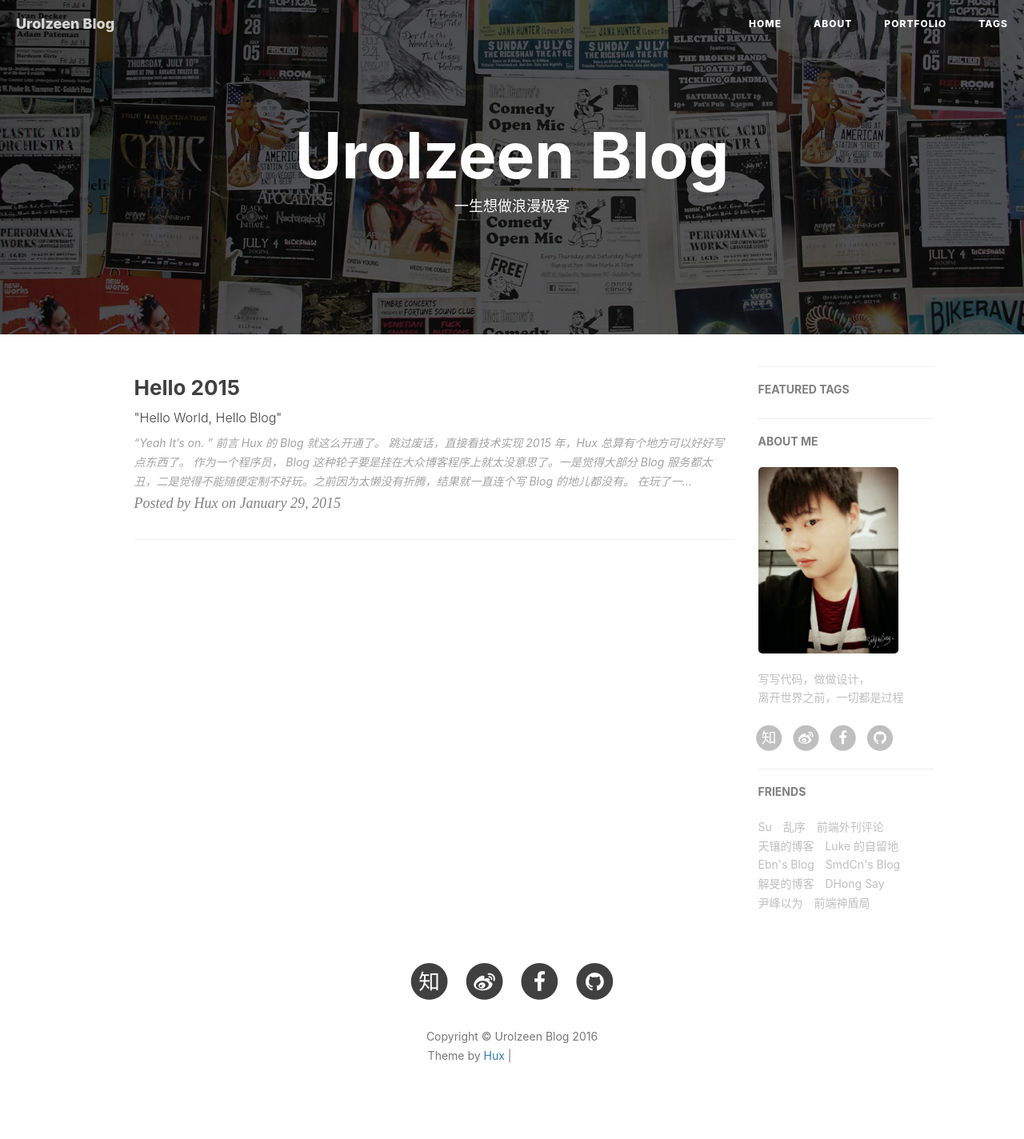
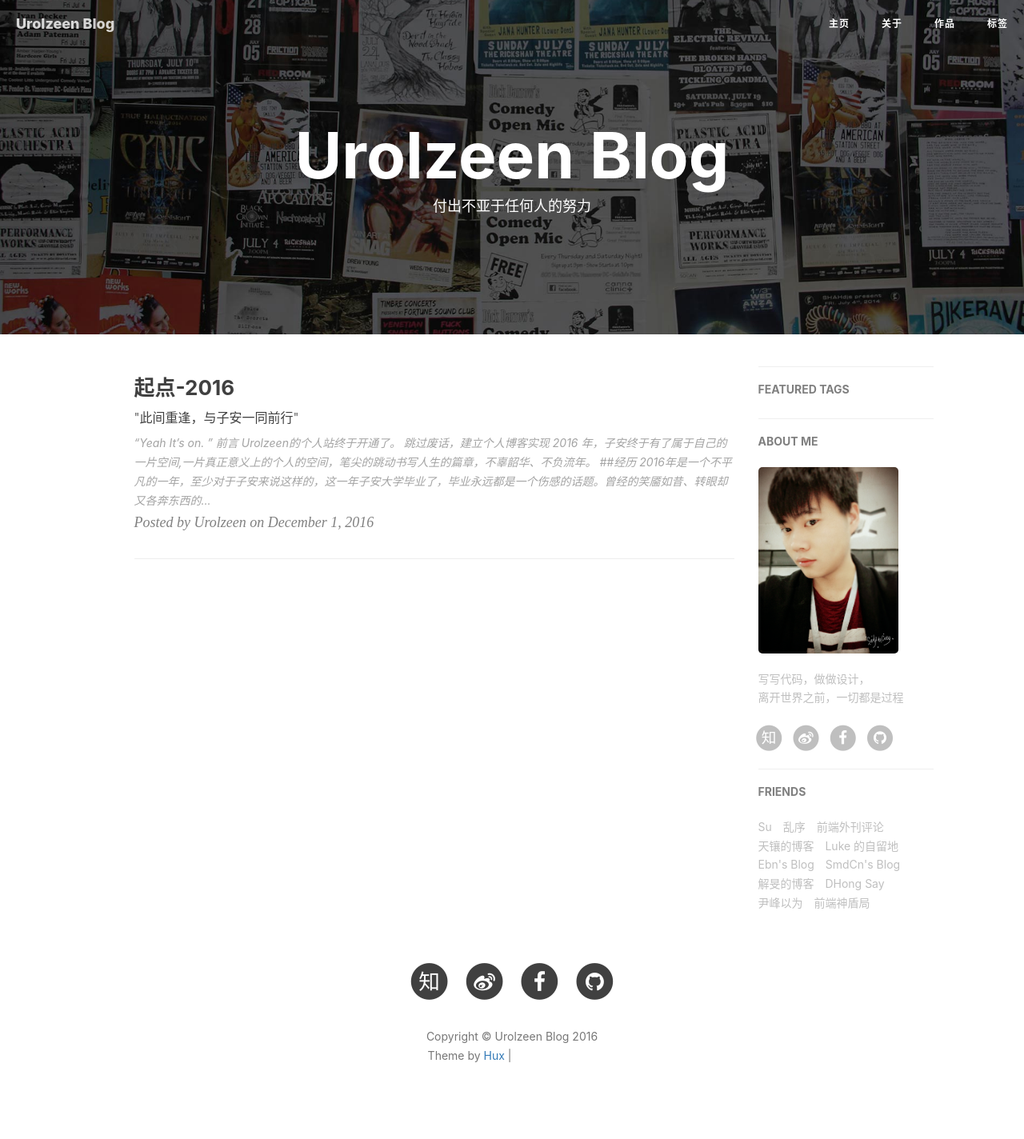
Before and after one commit to loveliukai/blogProject, a Jekyll site: the page built from index.html, in a window 1280 px wide. Shown: the whole page at 80% size. Built offline with Jekyll 4.4.1, drawn with Linux system fonts in a browser that asks for light colours; nearby versions of some CDN libraries; the list of posts is cut into pages by our own code; comment, search, counter and statistics services are not loaded; some of the changed lines change nothing that is shown; grey boxes are pictures that could not be loaded.

Commit message:
添加一篇博客

```diff
--- a/_includes/nav.html
+++ b/_includes/nav.html
@@ -17,7 +17,7 @@
             <div class="navbar-collapse">
                 <ul class="nav navbar-nav navbar-right">
                     <li>
-                        <a href="{{ site.baseurl }}/">Home</a>
+                        <a href="{{ site.baseurl }}/">主页</a>
                     </li>
                     {% for page in site.pages %}{% if page.title %}
                     <li>
--- a/_posts/2014-01-29-hello-2015.markdown
+++ /dev/null
@@ -1,80 +0,0 @@
----
-layout:     post
-title:      "Hello 2015"
-subtitle:   " \"Hello World, Hello Blog\""
-date:       2015-01-29 12:00:00
-author:     "Hux"
-header-img: "img/post-bg-2015.jpg"
-catalog: true
-tags:
-    - 生活
----
-
-> “Yeah It's on. ”
-
-
-## 前言
-
-Hux 的 Blog 就这么开通了。
-
-[跳过废话，直接看技术实现 ](#build)
-
-
-
-2015 年，Hux 总算有个地方可以好好写点东西了。
-
-
-作为一个程序员， Blog 这种轮子要是挂在大众博客程序上就太没意思了。一是觉得大部分 Blog 服务都太丑，二是觉得不能随便定制不好玩。之前因为太懒没有折腾，结果就一直连个写 Blog 的地儿都没有。
-
-在玩了一段时间知乎之后，答题的快感又激起了我开博客的冲动。之前的[个人网站](http://huangxuan.me/portfolio)是作品集形式的（现在集成进来了），并不适合用来写博文，一不做二不休，花一天搞一个吧！
-
-
-<p id = "build"></p>
----
-
-## 正文
-
-接下来说说搭建这个博客的技术细节。
-
-正好之前就有关注过 [GitHub Pages](https://pages.github.com/) + [Jekyll](http://jekyllrb.com/) 快速 Building Blog 的技术方案，非常轻松时尚。
-
-其优点非常明显：
-
-* **Markdown** 带来的优雅写作体验
-* 非常熟悉的 Git workflow ，**Git Commit 即 Blog Post**
-* 利用 GitHub Pages 的域名和免费无限空间，不用自己折腾主机
-	* 如果需要自定义域名，也只需要简单改改 DNS 加个 CNAME 就好了
-* Jekyll 的自定制非常容易，基本就是个模版引擎
-
-
-本来觉得最大的缺点可能是 GitHub 在国内访问起来太慢，所以第二天一起床就到 GitCafe(Chinese GitHub Copy，现在被 Coding 收购了) 迁移了一个[镜像](http://huxpro.coding.me)出来，结果还是巨慢。
-
-哥哥可是个前端好嘛！ 果断开 Chrome DevTool 查了下网络请求，原来是 **pending 在了 Google Fonts** 上，页面渲染一直被阻塞到请求超时为止，难怪这么慢。
-忍痛割爱，只好把 Web Fonts 去了（反正超时看到的也只能是 fallback ），果然一下就正常了，而且 GitHub 和 GitCafe 对比并没有感受到明显的速度差异，虽然 github 的 ping 值明显要高一些，达到了 300ms，于是用 DNSPOD 优化了一下速度。
-
-
-
----
-
-配置的过程中也没遇到什么坑，基本就是 Git 的流程，相当顺手
-
-大的 Jekyll 主题上直接 fork 了 Clean Blog（这个主题也相当有名，就不多赘述了。唯一的缺点大概就是没有标签支持，于是我给它补上了。）
-
-本地调试环境需要 `gem install jekyll`，结果 rubygem 的源居然被墙了……后来手动改成了我大淘宝的镜像源才成功
-
-Theme 的 CSS 是基于 Bootstrap 定制的，看得不爽的地方直接在 Less 里改就好了（平时更习惯 SCSS 些），**不过其实我一直觉得 Bootstrap 在移动端的体验做得相当一般，比我在淘宝参与的团队 CSS 框架差多了……**所以为了体验，也补了不少 CSS 进去
-
-最后就进入了耗时反而最长的**做图、写字**阶段，也算是进入了**写博客**的正轨，因为是类似 Hack Day 的方式去搭这个站的，所以折腾折腾着大半夜就过去了。
-
-第二天考虑中文字体的渲染，fork 了 [Type is Beautiful](http://www.typeisbeautiful.com/) 的 `font` CSS，调整了字号，适配了 Win 的渣渲染，中英文混排效果好多了。
-
-
-## 后记
-
-回顾这个博客的诞生，纯粹是出于个人兴趣。在知乎相关问题上回答并获得一定的 star 后，我决定把这个博客主题当作一个小小的开源项目来维护。
-
-在经历 v1.0 - v1.5 的蜕变后，这个博客主题愈发完整，不但增加了诸多 UI 层的优化（opinionated）；在代码层面，更加丰富的配置项也使得这个主题拥有了更好的灵活性与可拓展性。而作为一个开源项目，我也积极的为其完善文档与解决 issue。
-
-如果你恰好逛到了这里，希望你也能喜欢这个博客主题。
-
-—— Hux 后记于 2015.10
--- /dev/null
+++ b/_posts/2016-12-01-hello-Urolzeen.markdown
@@ -0,0 +1,55 @@
+---
+layout:     post
+title:      "起点-2016"
+subtitle:   " \"此间重逢，与子安一同前行\""
+date:       2016-12-01 16:00:00
+author:     "Urolzeen"
+header-img: "img/post-bg-2015.jpg"
+catalog: true
+tags:
+    - 生活
+---
+
+> “Yeah It's on. ”
+
+
+## 前言
+
+Urolzeen的个人站终于开通了。
+
+[跳过废话，建立个人博客实现](#build)
+
+ 2016 年，子安终于有了属于自己的一片空间,一片真正意义上的个人的空间，笔尖的跳动书写人生的篇章，不辜韶华、不负流年。
+
+
+##经历
+2016年是一个不平凡的一年，至少对于子安来说这样的，这一年子安大学毕业了，毕业永远都是一个伤感的话题。曾经的笑靥如昔、转眼却又各奔东西的得心情只有那些经历过的人才会真正明白。子安在大学毕业的前一年就已经在心中有了深深的危机感，因此在15年3月份的时候内心一直处在焦虑、迷茫、摇摆不定、恐惧的状态，这段时间一直在思考是考验继续求学还是早点进入社会历练。有着准备了半个月多的考研复习然后最终由于诸多因素还是选择了放弃。
+
+此时已经是大三下学期结尾，于是复习(由于子安是个标注呢学渣，说是复习，更多的是预习和各种不为人知的手段来保证自己能顺利通过考试)、考试。转眼大三毕业，进入暑假，此间学校组织了一个生产实习，更加警醒自己心中的危机感和让自己找到了自己的兴趣--编程。作为一个挂过大学c语言的人来说喜欢编程、心中感觉有点复杂。于是在大三暑假的时候就着手开始准备学习编程了，准确的说是白天练车，晚上学习。这种效果可想而知，一个暑假下来，感觉懵懵懂懂，觉得自己什么都会，又好像什么都不会。
+
+####低谷
+暑假过去了，到了九月份正式进入大四。此时国内互联网巨头BAT已经开始启动了校园招聘，虽知希望接近于无但心中仍然心存侥幸，结果自然是碰的头破血流。由于学校不属名校、能力也是几近于无得学渣BAT中只有百度、腾讯给予了线上笔试机会，当然也是没有悬念的失败了。此后的日子便是不断地笔试、面试、自学编程。直到10月份一个自称为触控公司的来校宣讲，说是进行一周的项目实习然后选拔人才招聘(当然最后才发现这是培训机构贯用的伎俩)，说是实习，然而对于子安来说，就是去打了一周的杂。做了一个最简单的消消乐游戏(主要也是别人做的，因为自己当时什么都不懂)。
+然而现在的子安又在靠触控的游戏引擎而努力的活着，不得不说冥冥中的缘分是如此的奇妙。
+
+从触控出来后，每天就是在宿舍学学编程，和室友享受一下最后的大学时光(LOL)，直到11月底学校的一次大型双选会，子安在那天疯狂的投递简历(其实也就六七份)，然后邀请子安去面试和笔试的不是培训机构就是外包公司，这多多少少都会让子安感到有些沮丧，最终一家名为软帝的公司叫子安去岗前实训，想必结果也不用子安过多叙述了。
+
+####破冰
+时间继续流逝，子安也过着没有激情但却充实的日子，直到有一天亲爱的大学同学(我们叫她狗哥)--一个性格活泼开朗又乐于助人，长得又漂亮的萌妹子打电话问子安愿不愿意去一个老师那里实习，毫无疑问的答应了，在那里子安实习了近三个月，学到了很多的知识，认识了技术大牛伟哥、还有一个学校的学姐，同时也将毕业设计完成了，总的来说是一段非常令人愉快的日子。
+
+实习一直持续到2016年的三月份，子安又回到学校开始找工作，然后学校另一位和蔼的老师也投了一份简历，这个公司便是子安职业生涯的第一个公司了，在这个公司期间，子安度过了大学生涯的最后三个月。学习了MFC(也就时windows桌面上的那种应用程序)，自学了cocos2d（也就是之前提到的触控发布的一款游戏引擎，产生了诸如捕鱼达人、开心消消乐等一些知名的游戏）开发的一些知识。由于这家公司做的是工业检测软件和设备，工作很无聊和固定，每一个程序员都希望自己的产品能够受用于更多的用户，甚至于能改变人们生活习惯的产品，因此在九月份，子安又辞职了，这份工作持续的时间仅仅也只有半年。
+
+####前行
+子安这一次进入了一个游戏公司、典型的互联网公司。虽然有加不完的班，子安却非常喜欢，因为这里大家都过得很真实。踽踽独行，不负流年，子安将会与它一同前行
+
+
+
+
+<p id = "build"></p>
+---
+
+## 正文
+
+接下来说说搭建这个博客的技术细节。
+将会在下一篇博文介绍==
+
+—— Urolzeen 写于 2016.12.1
--- a/about.html
+++ b/about.html
@@ -1,7 +1,7 @@
 ---
 layout: page
-title: "About"
-description: "Hey, this is Hux."
+title: "关于"
+description: "Hey, this is Urolzeen."
 header-img: "img/about-bg.jpg"
 ---
 
@@ -15,12 +15,13 @@
 <div class="zh post-container">
 
     <!--copied from markdown -->
-    <blockquote><p>写写代码，做做设计，<br>
-    离开世界之前，一切都是过程</p></blockquote>
+    <blockquote><p>写写代码，看看的书籍，<br>
+    寒梅落尽把冬了，衔春的燕想归巢</p></blockquote>
 
-    <p>Hey，我是<strong>黄玄</strong>，程序员 &amp; 设计师，<a href="https://medium.com/ben-and-dion/team-web-3315aa447fb2#.359a9c6cl">Team Web</a>，前淘宝网 · <a href="http://alitrip.com">阿里旅行</a>前端团队资深实习生 · 花名鬼栈，前微影时代 · <a href="http://www.wepiao.com/?r=movie">微票儿</a>前端基础工程团队负责人。</p>
+    <p>Hey，我是<strong>幽子安</strong>，程序员 &amp; 游戏工程师，<!--<a href="https://medium.com/ben-and-dion/team-web-3315aa447fb2#.359a9c6cl">Team Web</a>，前淘宝网 · <a href="http://alitrip.com">阿里旅行</a>前端团队资深实习生 · 花名鬼栈，前微影时代 · <a href="http://www.wepiao.com/?r=movie">微票儿</a>前端基础工程团队负责人。--></p>
 
-    <p>一些作品和开源项目，👉 戳 <a href="https://zhuanlan.zhihu.com/p/21280918">演说.io</a>、<a href="/portfolio">Portfolio</a> 与 <a href="http://github.com/huxpro">Github</a>；除了在博客与 <a href="http://zhuanlan.zhihu.com/huxblog">知乎专栏 · 一生想做浪漫极客</a> 写点东西外，我也是 <a href="http://www.gfansub.com/">GDG 字幕组</a> 与 <a href="http://zhuanlan.zhihu.com/FrontendMagazine">前端外刊评论 · 知乎专栏</a> 的翻译维护成员。</p>
+	<!--
+  <p>一些作品和开源项目，👉 戳 <a href="https://zhuanlan.zhihu.com/p/21280918">演说.io</a>、<a href="/portfolio">Portfolio</a> 与 <a href="http://github.com/huxpro">Github</a>；除了在博客与 <a href="http://zhuanlan.zhihu.com/huxblog">知乎专栏 · 一生想做浪漫极客</a> 写点东西外，我也是 <a href="http://www.gfansub.com/">GDG 字幕组</a> 与 <a href="http://zhuanlan.zhihu.com/FrontendMagazine">前端外刊评论 · 知乎专栏</a> 的翻译维护成员。</p>
 
     <p>音乐重度依赖患者，设计师强迫症患者，书买得比看得多患者，毒舌患者，科技产品发布会观看癖患者，间歇性感伤患者，习惯性熬夜患者。</p>
     <h5>Talks</h5>
@@ -32,9 +33,11 @@
     <li><a href="//huangxuan.me/2015/12/28/css-sucks-2015/">CSS Still Sucks 2015 · 2015</a></li>
     <li><a href="//huangxuan.me/2015/07/09/js-module-7day/">JavaScript 模块化七日谈 · 2015</a></li>
     </ul>
+	-->
 </div>
 
 <!-- English Version -->
+<!--
 <div class="en post-container">
     <blockquote><p>Yet another Web Developer. <br>
     Yet another Life-long Designer.</p></blockquote>
@@ -55,6 +58,7 @@
     <li><a href="//huangxuan.me/2015/07/09/js-module-7day/">JavaScript Modularization Journey · 2015</a></li>
     </ul>
 </div>
+-->
 
 <!-- Handle Language Change -->
 <script type="text/javascript">
--- a/index.html
+++ b/index.html
@@ -1,6 +1,6 @@
 ---
 layout: page
-description: "一生想做浪漫极客"
+description: "付出不亚于任何人的努力"
 ---
 
 {% for post in paginator.posts %}
--- a/portfolio/index.html
+++ b/portfolio/index.html
@@ -1,5 +1,5 @@
 ---
-title: Portfolio
+title: 作品
 layout: default
 ---
 
@@ -9,7 +9,7 @@
 		<meta charset="UTF-8" />
 		<meta http-equiv="X-UA-Compatible" content="IE=edge,chrome=1">
 		<meta name="viewport" content="width=device-width, initial-scale=1.0">
-		<title>Hux - Timeline</title>
+		<title>幽子安 - Timeline</title>
 		<link rel="stylesheet" type="text/css" href="css/timeline.css" />
 		<script src="js/modernizr.custom.js"></script>
 	</head>
@@ -17,12 +17,13 @@
 		<div class="container" style="margin:0;padding:0;width:100%;">
 			<header>
 				<img width="190" height="190" src="images/hux_avatar.png">
-				<h1>Hux</h1>
-				<p>A student major in Web & Mobile,<br>
-					focus on UI Development, UX Design and Motion Graphic.</p>
+				<h1>幽子安</h1>
+				<p>一个喜爱折腾的少年，<br>
+					在跌跌撞撞中追寻梦想的脚步</p>
 			</header>
 			<div class="main">
 				<ul class="cbp_tmtimeline">
+				<!--
 					<li>
 						<div class="cbp_tmlabel">
 							<h2 id="boxoffice">Yanshuo.io (演说.io)</h2>
@@ -96,7 +97,7 @@
 							</ul>
 						</div>
 					</li>
-					<!--<li>
+					<li>
 						<div class="cbp_tmlabel">
 							<h2>SENOVA WebApp</h2>
 							<img src="images/senova.jpg">
@@ -112,7 +113,7 @@
 								</li>
 							</ul>
 						</div>
-					</li>-->
+					</li>
 					<li>
 						<div class="cbp_tmlabel">
 							<h2 id="hslider">jQuery.HSlider</h2>
@@ -194,7 +195,7 @@
 								</li>
 							</ul>
 						</div>
-					</li>
+					</li> -->
 					{% if site.duoshuo_username %}
 					<li>
 						<div class="cbp_tmlabel">
--- a/tags.html
+++ b/tags.html
@@ -1,5 +1,5 @@
 ---
-title: Tags
+title: 标签
 layout: default
 description: keep hungry keep foolish
 header-img: "img/tag-bg.jpg"
```
Also changed, not shown: img/avatar-sea-hux.jpg (deleted), img/favicon.ico, img/favicon1.ico (added), 3 other files.
